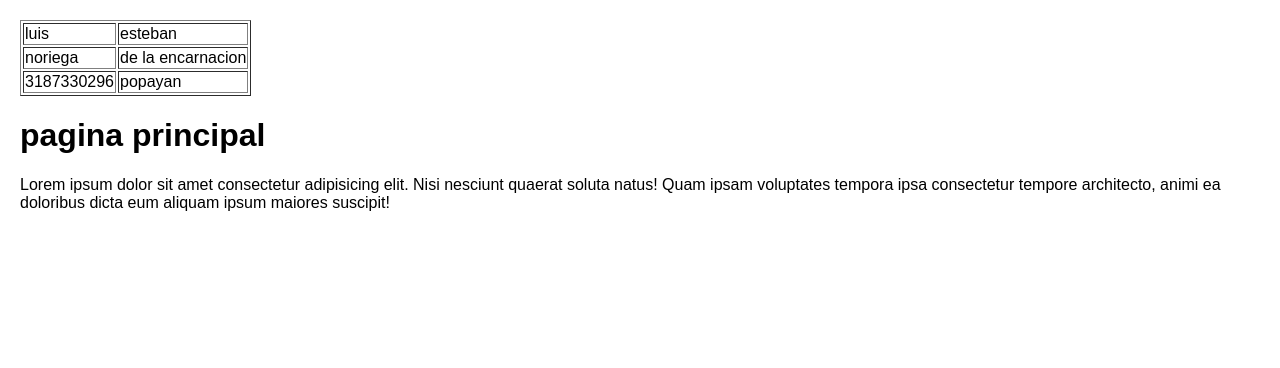
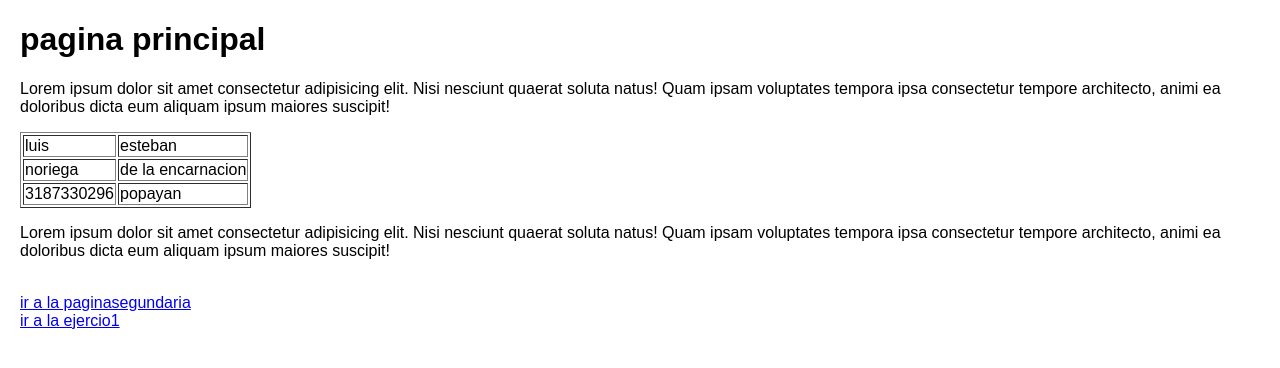
Before and after one commit to luisesteban598/luisesteban1059908101, a plain HTML site: page index.html in a window 1280 px wide. Drawn offline with Linux system fonts and the light colour scheme.

Commit message:
ejercio -v2 modificado,ejercio.html

```diff
--- a/index.html
+++ b/index.html
@@ -12,6 +12,8 @@
     </style>
 </head>
 <body>
+         <h1>pagina principal</h1>
+     <p>Lorem ipsum dolor sit amet consectetur adipisicing elit. Nisi nesciunt quaerat soluta natus! Quam ipsam voluptates tempora ipsa consectetur tempore architecto, animi ea doloribus dicta eum aliquam ipsum maiores suscipit!</p>
     <table border="1" >
         <tr>
             <td>luis</td>
@@ -26,9 +28,12 @@
             <td>popayan</td>
         </tr>
     </table>
-     <h1>pagina principal</h1>
+
      <p>Lorem ipsum dolor sit amet consectetur adipisicing elit. Nisi nesciunt quaerat soluta natus! Quam ipsam voluptates tempora ipsa consectetur tempore architecto, animi ea doloribus dicta eum aliquam ipsum maiores suscipit!</p>
-     <a href="paginasegundaria.html"></a>
+     <br>
+     <a href="paginasegundaria.html">ir a la paginasegundaria</a>
+     <br>
+     <a href="ejercio1.html">ir a la ejercio1</a>
 
 </body>
 </html>
```
Also changed, not shown: paginasegundaria.html (+3 -1 lines), imagen/imagen 1.jpg (added), imagen/imagen 2.jpg (added).
